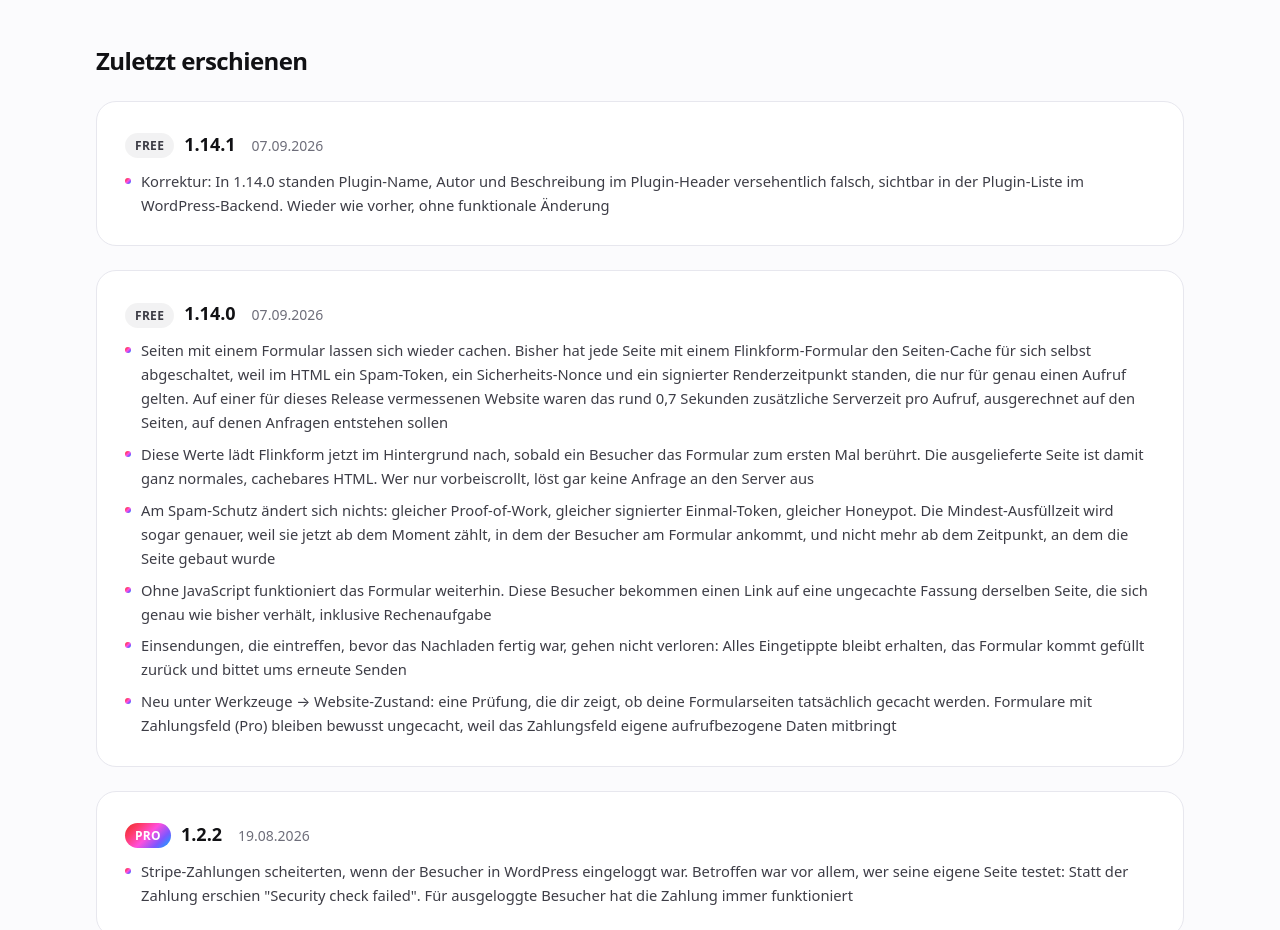
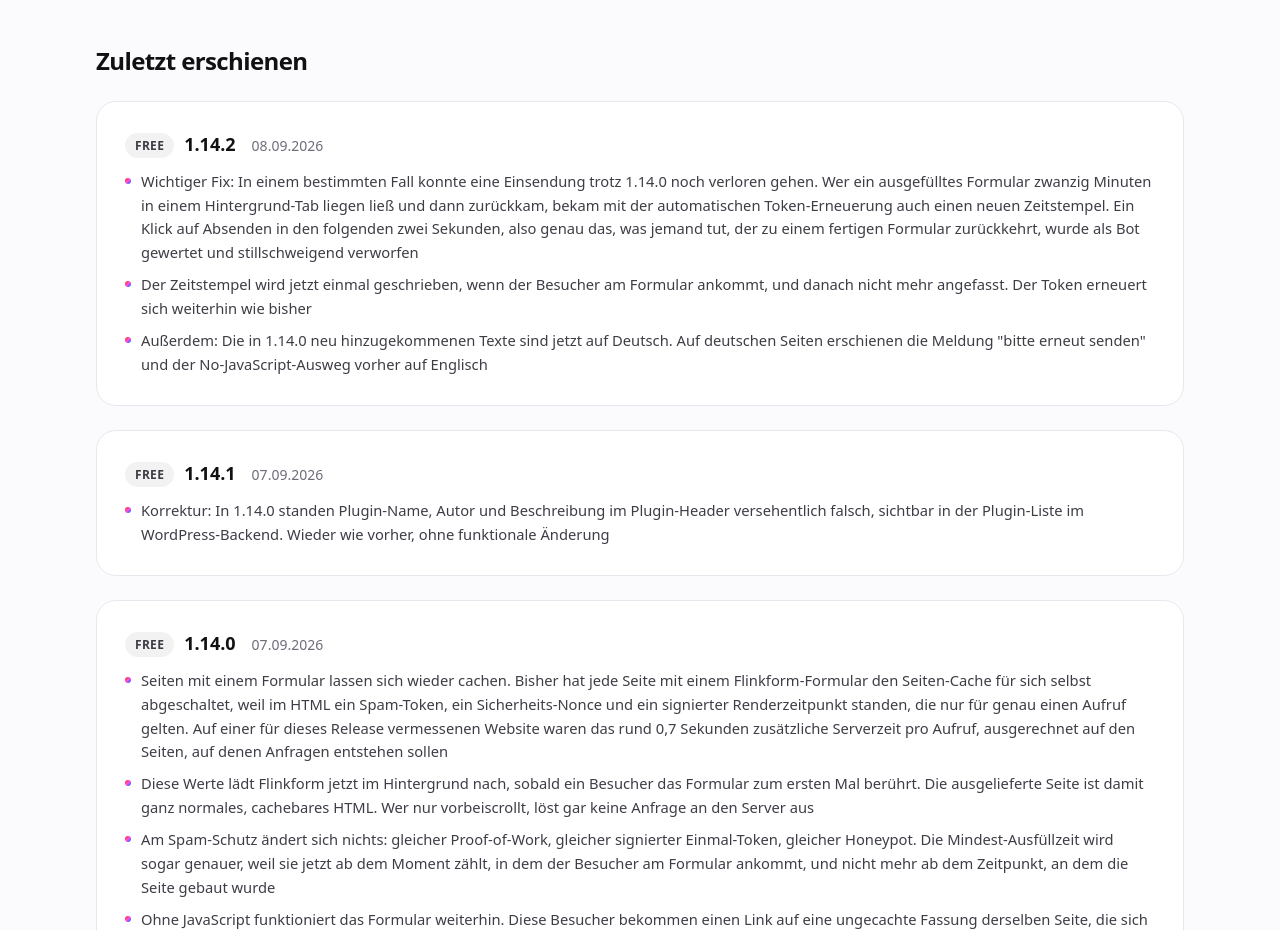
Before and after one commit to dennisbuchwald/flinkform.de, a Next.js app: page /roadmap in a window 1280 px wide. Shown: the part 2080-3010 px from the top of the page. Built offline with nearby package versions, Linux system fonts and the light colour scheme.

Commit message:
Update to Flinkform 1.14.2

```diff
--- a/content/de/roadmap.ts
+++ b/content/de/roadmap.ts
@@ -108,6 +108,16 @@ export const roadmap = {
   },
   changelogHeading: "Zuletzt erschienen",
   changelog: [
+    {
+      area: "Free",
+      version: "1.14.2",
+      date: "08.09.2026",
+      items: [
+        "Wichtiger Fix: In einem bestimmten Fall konnte eine Einsendung trotz 1.14.0 noch verloren gehen. Wer ein ausgefülltes Formular zwanzig Minuten in einem Hintergrund-Tab liegen ließ und dann zurückkam, bekam mit der automatischen Token-Erneuerung auch einen neuen Zeitstempel. Ein Klick auf Absenden in den folgenden zwei Sekunden, also genau das, was jemand tut, der zu einem fertigen Formular zurückkehrt, wurde als Bot gewertet und stillschweigend verworfen",
+        "Der Zeitstempel wird jetzt einmal geschrieben, wenn der Besucher am Formular ankommt, und danach nicht mehr angefasst. Der Token erneuert sich weiterhin wie bisher",
+        "Außerdem: Die in 1.14.0 neu hinzugekommenen Texte sind jetzt auf Deutsch. Auf deutschen Seiten erschienen die Meldung \"bitte erneut senden\" und der No-JavaScript-Ausweg vorher auf Englisch",
+      ],
+    },
     {
       area: "Free",
       version: "1.14.1",
--- a/content/en/roadmap.ts
+++ b/content/en/roadmap.ts
@@ -108,6 +108,16 @@ export const roadmap: RoadmapDict = {
   },
   changelogHeading: "Recently Shipped",
   changelog: [
+    {
+      area: "Free",
+      version: "1.14.2",
+      date: "Sep 8, 2026",
+      items: [
+        "Important fix: in one specific case a submission could still be lost despite 1.14.0. Leave a filled-in form in a background tab for twenty minutes and come back: the automatic token renewal also renewed the signed timestamp, and clicking Send within the next two seconds — exactly what returning to a finished form looks like — was treated as a bot and dropped silently",
+        "The timestamp is now written once, when the visitor reaches the form, and never moved again. The token keeps renewing as before",
+        "Also: the strings added in 1.14.0 are now translated into German. On German sites the \"please send again\" message and the no-JavaScript route had been showing English text",
+      ],
+    },
     {
       area: "Free",
       version: "1.14.1",
--- a/lib/site.ts
+++ b/lib/site.ts
@@ -44,7 +44,7 @@ export const LEGAL = {
  * Die einzige Stelle für Versionsnummern. Speist JSON-LD, llms.txt und jede
  * sichtbare Versionsangabe - nirgendwo sonst eine Version hart schreiben.
  */
-export const FREE_VERSION = "1.14.1";
+export const FREE_VERSION = "1.14.2";
 export const PRO_VERSION = "1.2.2";
 /** Kleinste Free-Version, auf der Flinkform Pro läuft. */
 export const MIN_FREE_FOR_PRO = "1.3.0";
```
